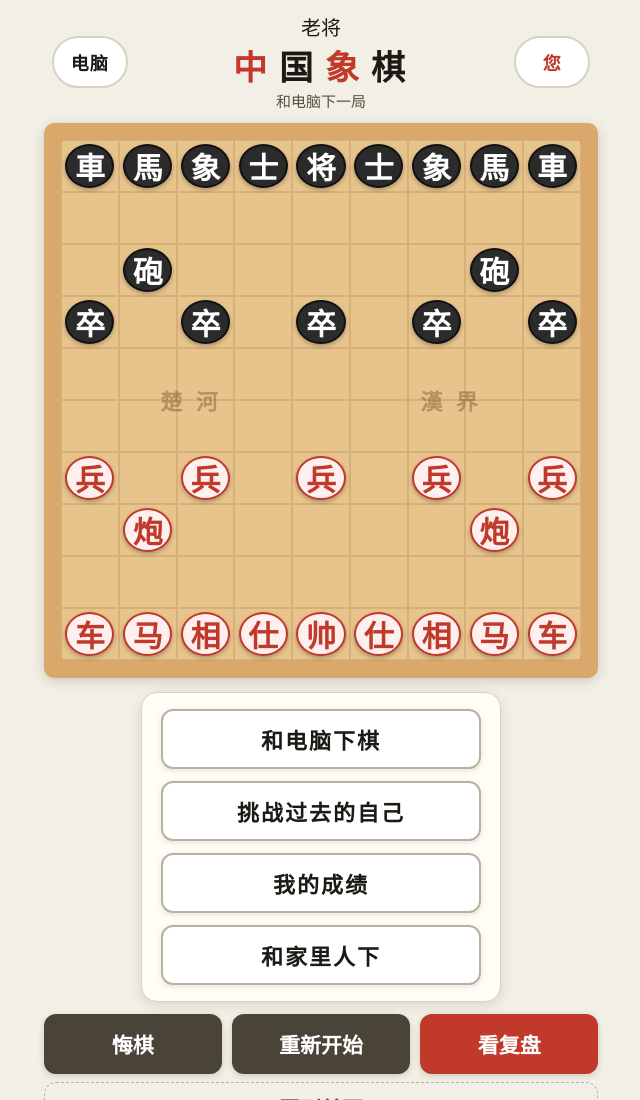
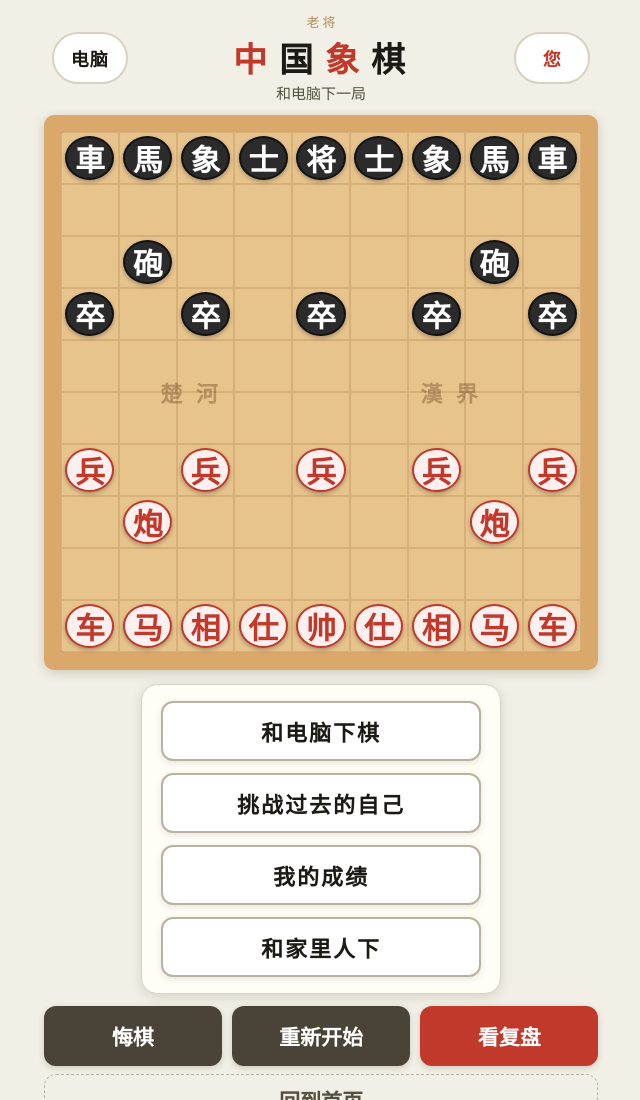
Before and after one commit to Dong-JAY/xiangqi-elder, a plain HTML site: page index.html in a window 1280 px wide. Shown: the top 1100 px of the page, without its empty margins (319-959 px from the left). Drawn offline with Linux system fonts and the light colour scheme.

Commit message:
sync styles/elder.css

```diff
--- a/styles/elder.css
+++ b/styles/elder.css
@@ -51,6 +51,7 @@
   --elder-tap: 60px;
   --elder-red: #c0392b;
   --elder-black: #1c1a15;
+  --elder-gold: #b08d57;
 }
 
 /* ==========================================================================
@@ -149,6 +150,18 @@ button, .board-option-type-btn {
 }
 
 /* 副标题：改成一句人话 */
+/* 品牌标记「老将」：小字放在大标题上方。
+   大标题必须保留「中国象棋」四个字——那是老人识别"这是什么"的锚点，
+   品牌名放小字位置，不抢功能识别。 */
+#content #content-title .title-brand {
+  font-size: 13px;
+  font-weight: 500;
+  letter-spacing: 3px;
+  color: var(--elder-gold, #b08d57);
+  margin-bottom: 2px;
+  text-indent: 3px;
+}
+
 #content-title .title-sub-badge {
   font-size: 15px !important;
   color: var(--color-text-muted) !important;
```
